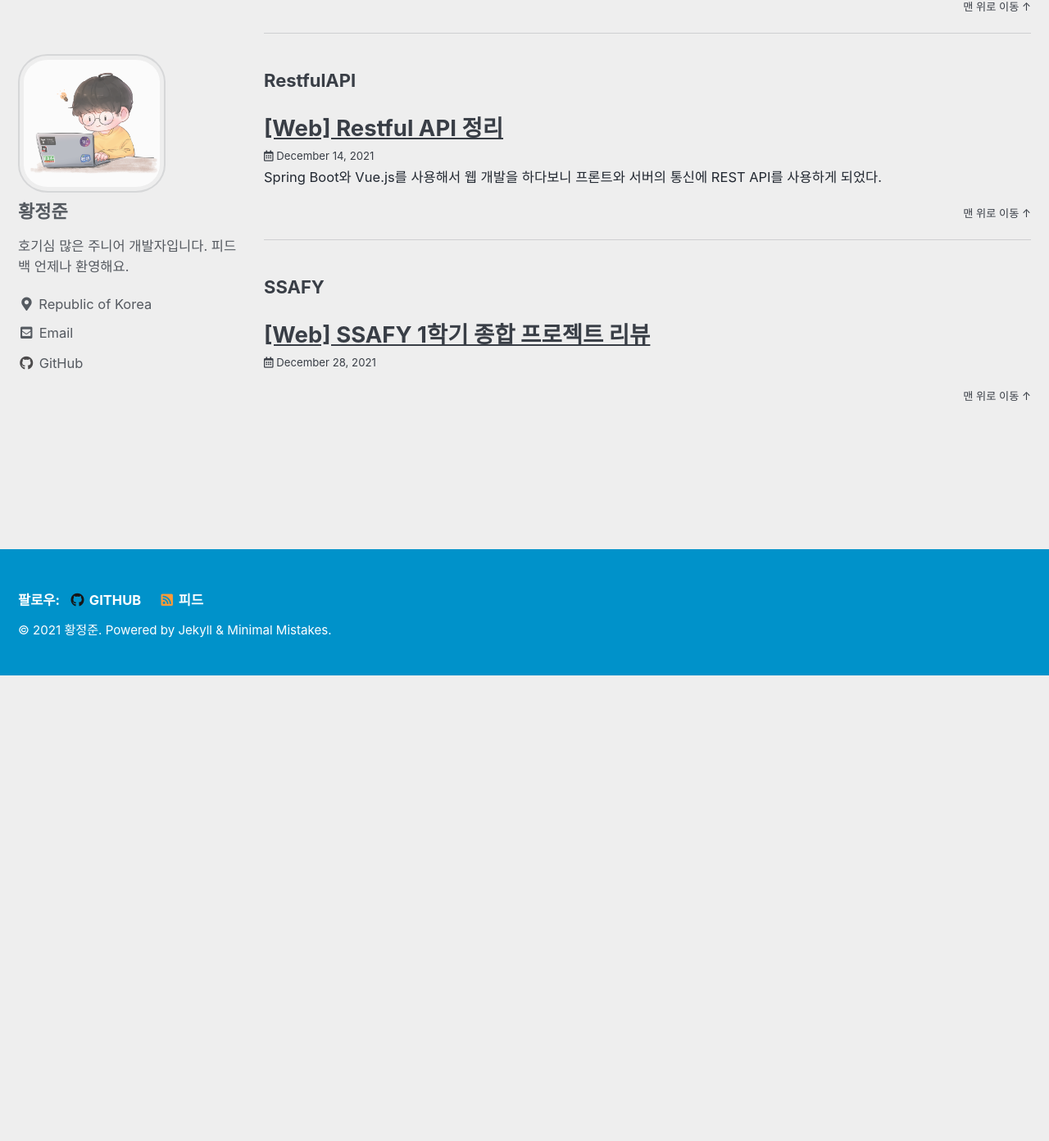
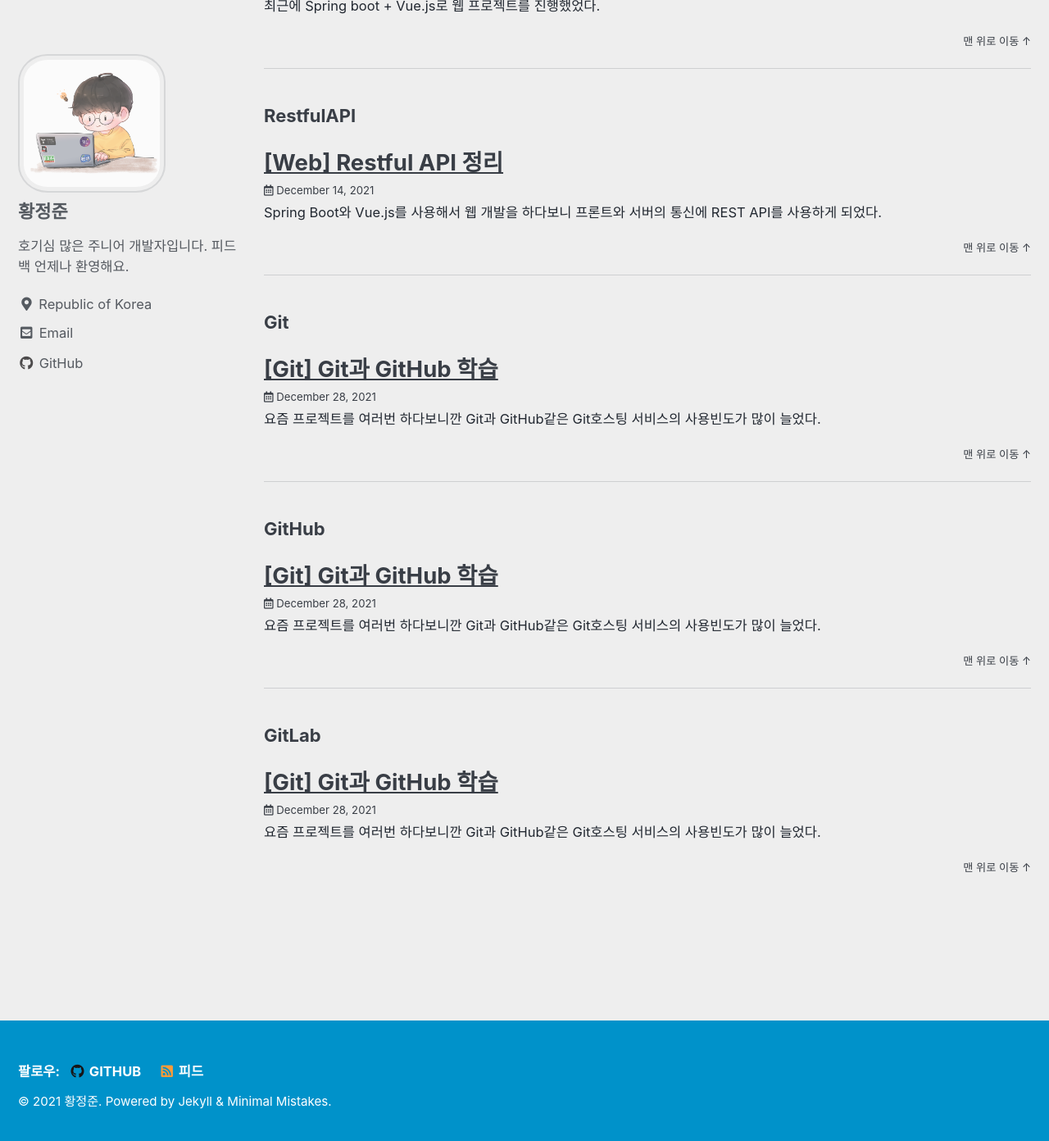
Before and after one commit to DeerGum/DeerGum.github.io, a Jekyll site: the page built from _pages/tag-archive.md, in a window 1280 px wide and 1400 px high, scrolled down 26572 px. Shown: the top 1392 px of the window at 82% size. Built offline with Jekyll 4.4.1, drawn with Linux system fonts in a browser that asks for light colours; cached includes are drawn as plain includes; before the commit the page ends 27396 px from its top, so only the background shows below that; part of the change alters nothing that is shown; some of the changed text lies outside the part shown.

Commit message:
Git 학습 포스팅 업로드 (#56)

```diff
--- a/_posts/2021-12-28-vcs-git.md
+++ b/_posts/2021-12-28-vcs-git.md
@@ -1,9 +1,51 @@
 ---
-title:  "[Web] SSAFY 1학기 종합 프로젝트 리뷰"
+title:  "[Git] Git과 GitHub 학습"
 search: true
 categories:
-  - web
+  - vcs
 tag:
-  - SSAFY
-last_modified_at: 2021-12-21T08:06:00-05:00
+  - Git
+  - GitHub
+  - GitLab
+last_modified_at: 2021-12-28T08:06:00-05:00
 ---
+
+요즘 프로젝트를 여러번 하다보니깐 Git과 GitHub같은 Git호스팅 서비스의 사용빈도가 많이 늘었다.
+
+그러다보니 Git사용법을 자연스레 공부하게 되었는데 공부하면서 정리한 것을 포스팅해보려고 한다.
+
+## Git이란?
+- 2005년에 리눅스(`Linux`) 커널 개발을 목적으로 리누스 토발즈가 개발한 분산형 버전 관리 시스템(`Version Control System`)이다.
+- 간단하게 말하면 소스코드의 기록을 남기고 관리하는 프로그램이다.
+- 개발을 하다보면 이전 소스코드로 돌아가거나 다른 사람과의 협업이 필요할 때가 많은데 이 때 GIT을 활용하면 매우 편리하다.
+
+<br>
+
+## GitHub와의 차이점
+- 생각보다 Git과 GitHub 혹은 GitLab같은 `Git저장소 호스팅 웹서비스`를 혼동하는 사람이 많다. 나도 처음엔 헷갈렸는데 일단 이 둘은 긴밀히 연결되어 있지만 다른 개념이다.
+- Git은 `로컬환경에서 소스코드 형상관리`를 하는 프로그램이고 GitHub는 `Git의 형상관리 기록(저장소)을 호스팅`해주는 서비스이다.
+- Git만 사용하면 한 컴퓨터(로컬)에서만 형상관리가 가능하고 이것을 다른 컴퓨터에 그대로 옮겨오고 싶을 때 GitHub같은 서비스를 이용할 수 있다는 뜻이다.
+
+<br>
+
+## 사용 예
+- 예를 들어 개발자 2명이서 프로젝트를 진행중이고 호스팅은 GitLab을 사용한다고 가정하자
+
+![image](https://user-images.githubusercontent.com/47655983/147521092-103f25f7-378b-4fbc-b3dd-2965bb712119.png)
+
+- 현재 원본 소스코드는 GitLab에 올라가 있고 개발자1이 데스크톱에서 기능추가 작업을 하다가 급하게 외출할 일이 생겨 노트북으로 작업을 이어나가야 하는 상황이다.
+- Git을 안쓴다고 가정하면 작업하던 소스코드파일을 이메일로 보내거나 원드라이브 같은 클라우드 저장소에 넣어 노트북으로 작업하던 파일을 옮겨 작업해야한다. 너무 비효율적이다.
+- 이럴 때 GitLab에 작업내역을 저장하고 업로드해놓는다면 간단하게 작업을 이어나갈 수 있다.
+
+![image](https://user-images.githubusercontent.com/47655983/147522480-3abea743-c846-4df7-aa90-10c6382f15b2.png)
+
+![image](https://user-images.githubusercontent.com/47655983/147523302-da241188-c4d0-4fd2-b169-1bbabdd7e510.png)
+
+- 위 그림만 봤을 때 저게 클라우드 저장소로 옮기는 것이랑 뭐가 다르냐고 할 수 있겠지만 GitLab을 이용해서 코드를 업로드(`Push`)하고 변경내역을 다운로드(`pull`)하는건 CLI환경에서 명령어 입력만으로 간편하게 할 수 있다는 편리함이 있다. `파일을 옮기고 할 필요가 없는 것이다.`
+
+<br>
+
+## Git 학습 방향
+- 나같은 경우에는 처음엔 Git에 익숙하지 않아서 GUI 프로그램의 도움을 많이 받았다. ([Gitkraken](https://www.gitkraken.com/)) GUI 프로그램을 통해 Git작업을 하면서 Git이 어떤식으로 동작하고 구성되어 있는지 확인할 수 있었다.
+- Git에 익숙해진 다음부터는 `Git Bash`를 통해 CLI환경에서 Git작업을 하고 있고 현재는 GUI보다 편해져서 왠만한 작업은 CLI환경에서 작업하고 있다.
+- Git 사용법을 익힌다면 나와 같은 방식을 참고해도 좋을 것 같다.
```
